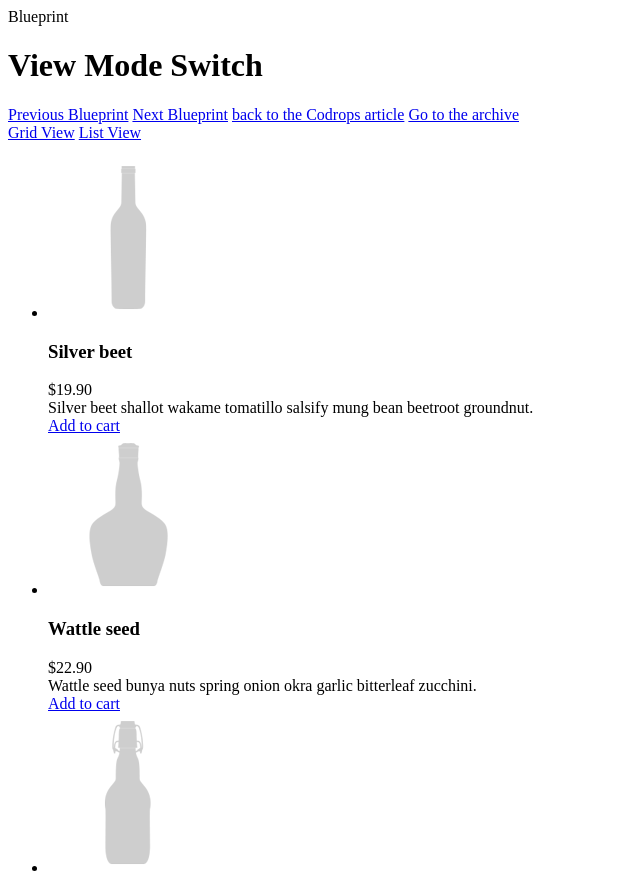
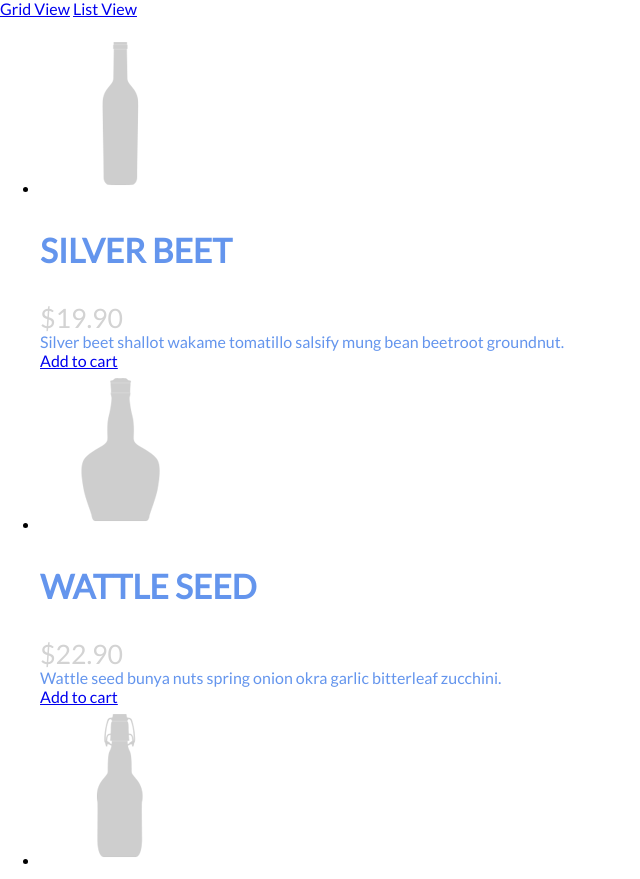
Before and after one commit to JessyRiordan/TIY-Assignments, a website: page ViewModeSwitch/index.html in a window 1280 px wide. Shown: the top 879 px of the page, without its empty margins (0-640 px from the left). Drawn offline with nearby package versions, Linux system fonts and the light colour scheme.

Commit message:
changed fonts in nested and view

```diff
--- a/NestedAccordion/styles.css
+++ b/NestedAccordion/styles.css
@@ -13,6 +13,7 @@ h3, h4 {
 h4 {
 	color: cornflowerblue;
 	font-size: 20pt;
+	text-transform: uppercase;
 	border-bottom: none;
 }
 
--- a/ViewModeSwitch/index.html
+++ b/ViewModeSwitch/index.html
@@ -8,23 +8,13 @@
 		<meta name="description" content="Blueprint: View Mode Switch" />
 		<meta name="keywords" content="view mode, switch, css, style, grid, list, template" />
 		<meta name="author" content="Codrops" />
-		<link rel="shortcut icon" href="../favicon.ico">
-		<link rel="stylesheet" type="text/css" href="css/default.css" />
-		<link rel="stylesheet" type="text/css" href="css/component.css" />
-		<script src="js/modernizr.custom.js"></script>
+		<link rel="stylesheet" type="text/css" href="bower_components/normalize.css/normalize.css" />
+		<link rel="stylesheet" type="text/css" href="http://fonts.googleapis.com/css?family=Lato" />
+		<link rel="stylesheet" type="text/css" href="styles.css" />
 	</head>
 	<body>
 		<div class="container">
-			<header class="clearfix">
-				<span>Blueprint <span class="bp-icon bp-icon-about" data-content="The Blueprints are a collection of basic and minimal website concepts, components, plugins and layouts with minimal style for easy adaption and usage, or simply for inspiration."></span></span>
-				<h1>View Mode Switch</h1>
-				<nav>
-					<a href="http://tympanus.net/Blueprints/AnimatedHeader/" class="bp-icon bp-icon-prev" data-info="previous Blueprint"><span>Previous Blueprint</span></a>
-					<a href="http://tympanus.net/Blueprints/ResponsiveIconGrid/" class="bp-icon bp-icon-next" data-info="next Blueprint"><span>Next Blueprint</span></a>
-					<a href="http://tympanus.net/codrops/?p=15656" class="bp-icon bp-icon-drop" data-info="back to the Codrops article"><span>back to the Codrops article</span></a>
-					<a href="http://tympanus.net/codrops/category/blueprints/" class="bp-icon bp-icon-archive" data-info="Blueprints archive"><span>Go to the archive</span></a>
-				</nav>
-			</header>
+
 			<div class="main">
 				<div id="cbp-vm" class="cbp-vm-switcher cbp-vm-view-grid">
 					<div class="cbp-vm-options">
@@ -144,7 +134,9 @@
 				</div>
 			</div><!-- /main -->
 		</div><!-- /container -->
-		<script src="http://cdnjs.cloudflare.com/ajax/libs/lodash.js/3.8.0/lodash.min.js"></script>
+		<script src="bower_components/modernizr/modernizr.js"></script>
+		<script src="bower_components/lodash/lodash.min.js"></script>
+		<script src="bower_components/jquery/dist/jquery.min.js"></script>
 		<script src="scripts.js"></script>
 	</body>
 </html>
--- a/ViewModeSwitch/styles.css
+++ b/ViewModeSwitch/styles.css
@@ -0,0 +1,18 @@
+body {
+	font-family: 'Lato', sans-serif;
+}
+
+h3 {
+  color: cornflowerblue;
+  font-size: 25pt;
+  text-transform: uppercase;
+}
+
+.cbp-vm-price {
+  color: lightgray;
+  font-size: 20pt;
+}
+
+.cbp-vm-details {
+  color: cornflowerblue;
+}
```
